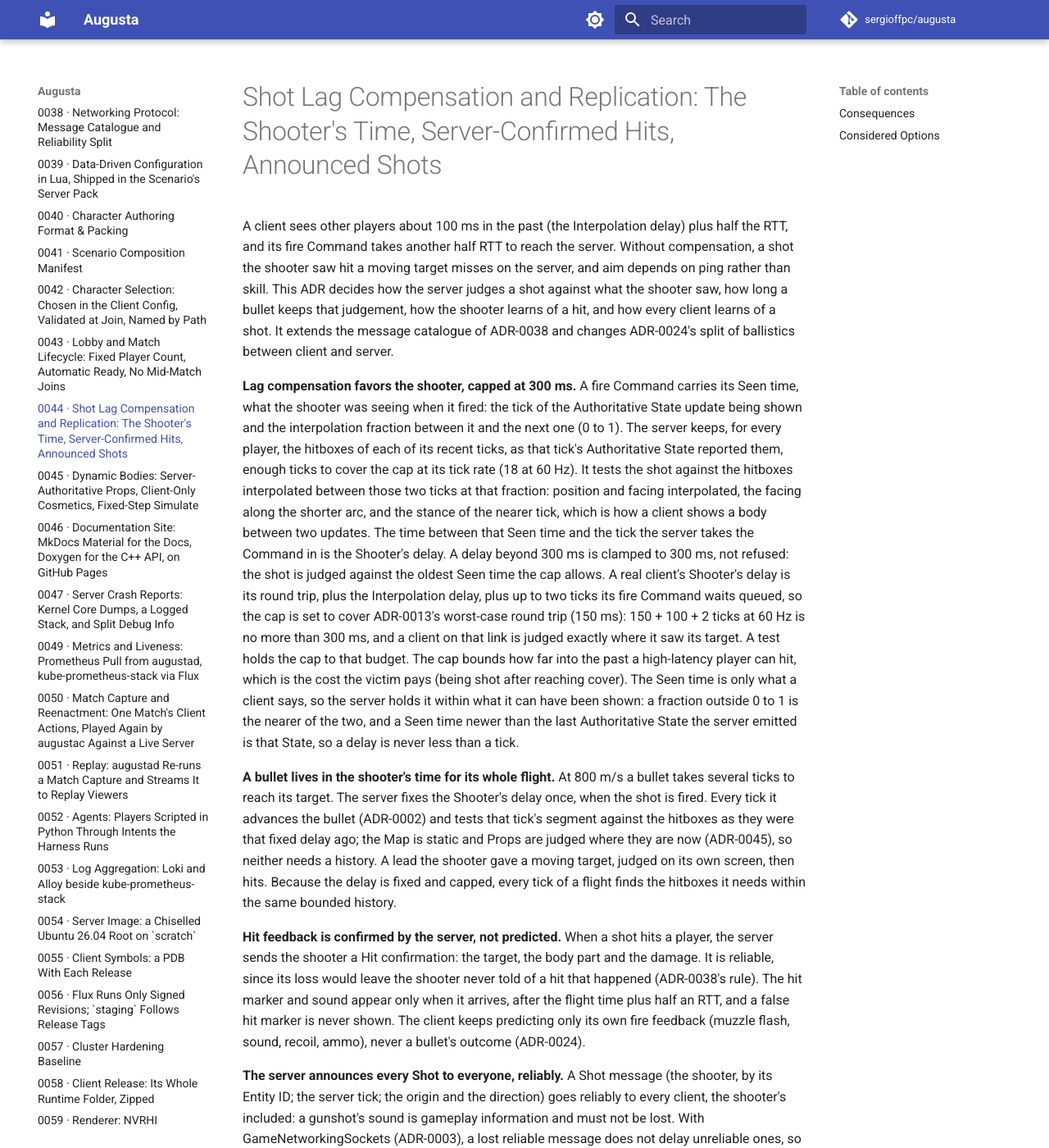
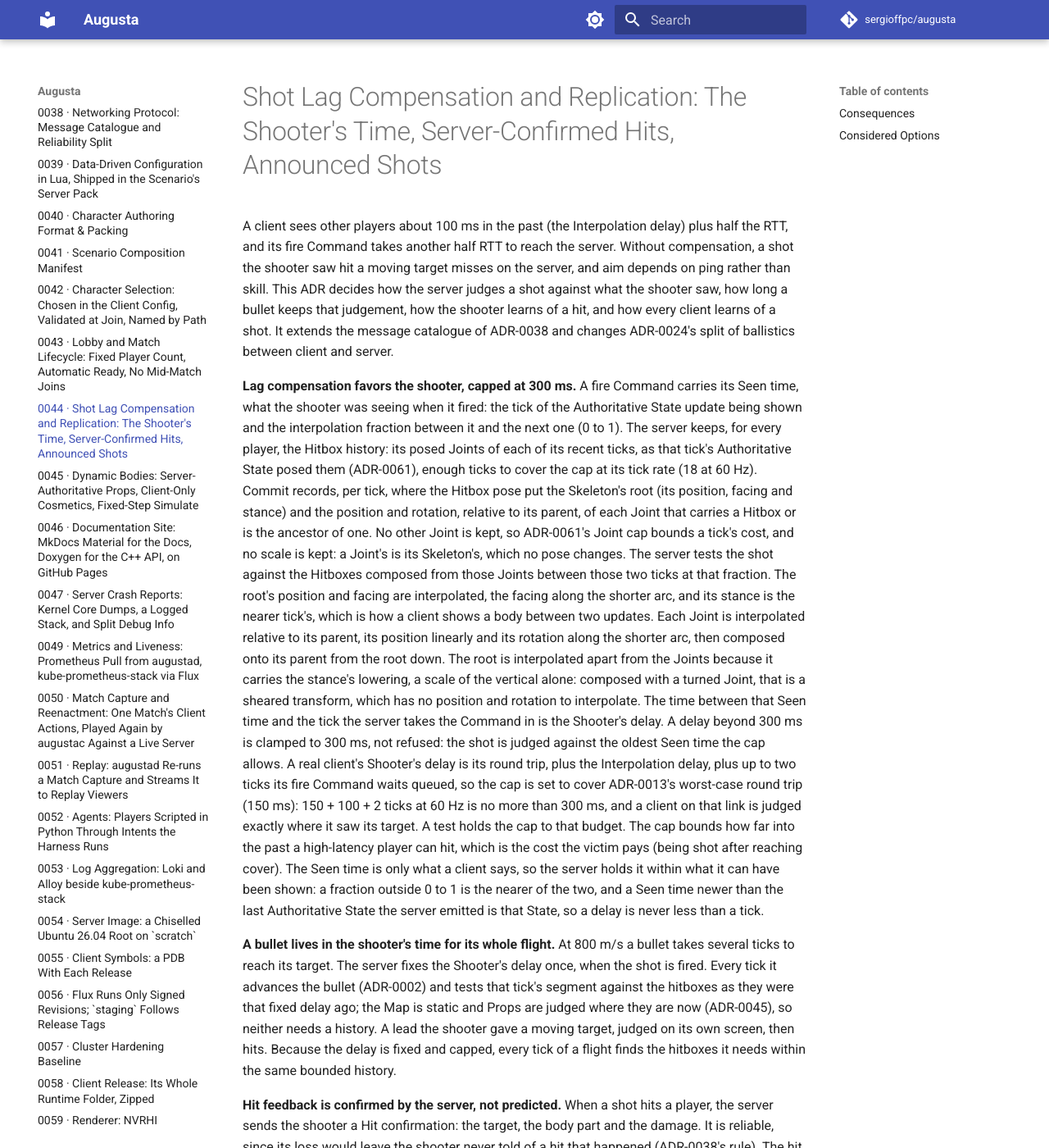
Before and after one commit to sergioffpc/augusta, an MkDocs documentation site: the page built from docs/adr/0044-shot-lag-compensation-and-replication.md, in a window 1280 px wide and 1400 px high. Shown: the whole window at 82% size. Built offline with MkDocs 1.6.1 and Material for MkDocs 9.7.7, drawn with Linux system fonts in a browser that asks for light colours; comment, search, counter and statistics services are not loaded.

Commit message:
feat(simulation): keep posed Joints in the Hitbox history and interpolate them Joint by Joint
The Hitbox history no longer keeps a position, a yaw and a stance per tick
per player (ADR-0044, ADR-0061). Commit now records, from what Posing
posed, where the Hitbox pose put the Skeleton's root (position, yaw,
stance) and the position and rotation relative to its parent of each Joint
that carries a Hitbox or is the ancestor of one. No other Joint is kept, so
the format's Joint cap bounds a tick's cost, and no scale is kept: a Joint's
is its Skeleton's, which no pose changes.

Lag compensation composes a player's Hitboxes from that history at a Shot's
Seen time: the root interpolated as before (position linearly, yaw along the
shorter arc, the nearer tick's stance), each Joint interpolated relative to
its parent (position linearly, rotation along the shorter arc via
math::Slerp) and composed from the root down (animation::Compose). The root
is kept apart because its stance lowering scales the vertical alone, which
composed with a turned Joint is a sheared transform with no position and
rotation to interpolate. The per-Shot pose evaluation is gone.

animation::PoseAtRest now fills a SkeletonPose (root, Joints relative to
their parents, world transforms), which Posing keeps for HitDetection and
Commit. HitDetection registers no system of its own any more. Shot
judgements still record each target's position, yaw and stance.

With the Rest pose every existing assertion holds unchanged. A new
PosedHitTest swings a held-out hand through a quarter turn and asserts a
Seen time halfway hits it on the arc, not on the chord.

Co-Authored-By: Claude Opus 5.5 <noreply@anthropic.com>

```diff
--- a/docs/adr/0044-shot-lag-compensation-and-replication.md
+++ b/docs/adr/0044-shot-lag-compensation-and-replication.md
@@ -13,24 +13,35 @@ split of ballistics between client and server.
 carries its Seen time, what the shooter was seeing when it fired: the tick of
 the Authoritative State update being shown and the interpolation fraction
 between it and the next one (0 to 1). The server keeps, for every player, the
-hitboxes of each of its recent ticks, as that tick's Authoritative State
-reported them, enough ticks to cover the cap at its tick rate (18 at 60 Hz). It
-tests the shot against the hitboxes interpolated between those two ticks at that
-fraction: position and facing interpolated, the facing along the shorter arc,
-and the stance of the nearer tick, which is how a client shows a body between
-two updates. The time between that Seen time and the tick the server takes the
-Command in is the Shooter's delay. A delay beyond 300 ms is clamped to 300 ms,
-not refused: the shot is judged against the oldest Seen time the cap allows. A
-real client's Shooter's delay is its round trip, plus the Interpolation delay,
-plus up to two ticks its fire Command waits queued, so the cap is set to cover
-ADR-0013's worst-case round trip (150 ms): 150 + 100 + 2 ticks at 60 Hz is no
-more than 300 ms, and a client on that link is judged exactly where it saw its
-target. A test holds the cap to that budget. The cap bounds how far into the
-past a high-latency player can hit, which is the cost the victim pays (being
-shot after reaching cover). The Seen time is only what a client says, so the
-server holds it within what it can have been shown: a fraction outside 0 to 1 is
-the nearer of the two, and a Seen time newer than the last Authoritative State
-the server emitted is that State, so a delay is never less than a tick.
+Hitbox history: its posed Joints of each of its recent ticks, as that tick's
+Authoritative State posed them (ADR-0061), enough ticks to cover the cap at its
+tick rate (18 at 60 Hz). Commit records, per tick, where the Hitbox pose put the
+Skeleton's root (its position, facing and stance) and the position and rotation,
+relative to its parent, of each Joint that carries a Hitbox or is the ancestor
+of one. No other Joint is kept, so ADR-0061's Joint cap bounds a tick's cost,
+and no scale is kept: a Joint's is its Skeleton's, which no pose changes. The
+server tests the shot against the Hitboxes composed from those Joints between
+those two ticks at that fraction. The root's position and facing are
+interpolated, the facing along the shorter arc, and its stance is the nearer
+tick's, which is how a client shows a body between two updates. Each Joint is
+interpolated relative to its parent, its position linearly and its rotation
+along the shorter arc, then composed onto its parent from the root down. The
+root is interpolated apart from the Joints because it carries the stance's
+lowering, a scale of the vertical alone: composed with a turned Joint, that is a
+sheared transform, which has no position and rotation to interpolate. The time
+between that Seen time and the tick the server takes the Command in is the
+Shooter's delay. A delay beyond 300 ms is clamped to 300 ms, not refused: the
+shot is judged against the oldest Seen time the cap allows. A real client's
+Shooter's delay is its round trip, plus the Interpolation delay, plus up to two
+ticks its fire Command waits queued, so the cap is set to cover ADR-0013's
+worst-case round trip (150 ms): 150 + 100 + 2 ticks at 60 Hz is no more than 300
+ms, and a client on that link is judged exactly where it saw its target. A test
+holds the cap to that budget. The cap bounds how far into the past a
+high-latency player can hit, which is the cost the victim pays (being shot after
+reaching cover). The Seen time is only what a client says, so the server holds
+it within what it can have been shown: a fraction outside 0 to 1 is the nearer
+of the two, and a Seen time newer than the last Authoritative State the server
+emitted is that State, so a delay is never less than a tick.
 
 **A bullet lives in the shooter's time for its whole flight.** At 800 m/s a
 bullet takes several ticks to reach its target. The server fixes the Shooter's
```
Also changed, not shown: GLOSSARY.md (+6 -5 lines), docs/ARCHITECTURE.md (+1 -1 lines), src/modules/animation/README.md (+4 -4 lines), 8 other files.
